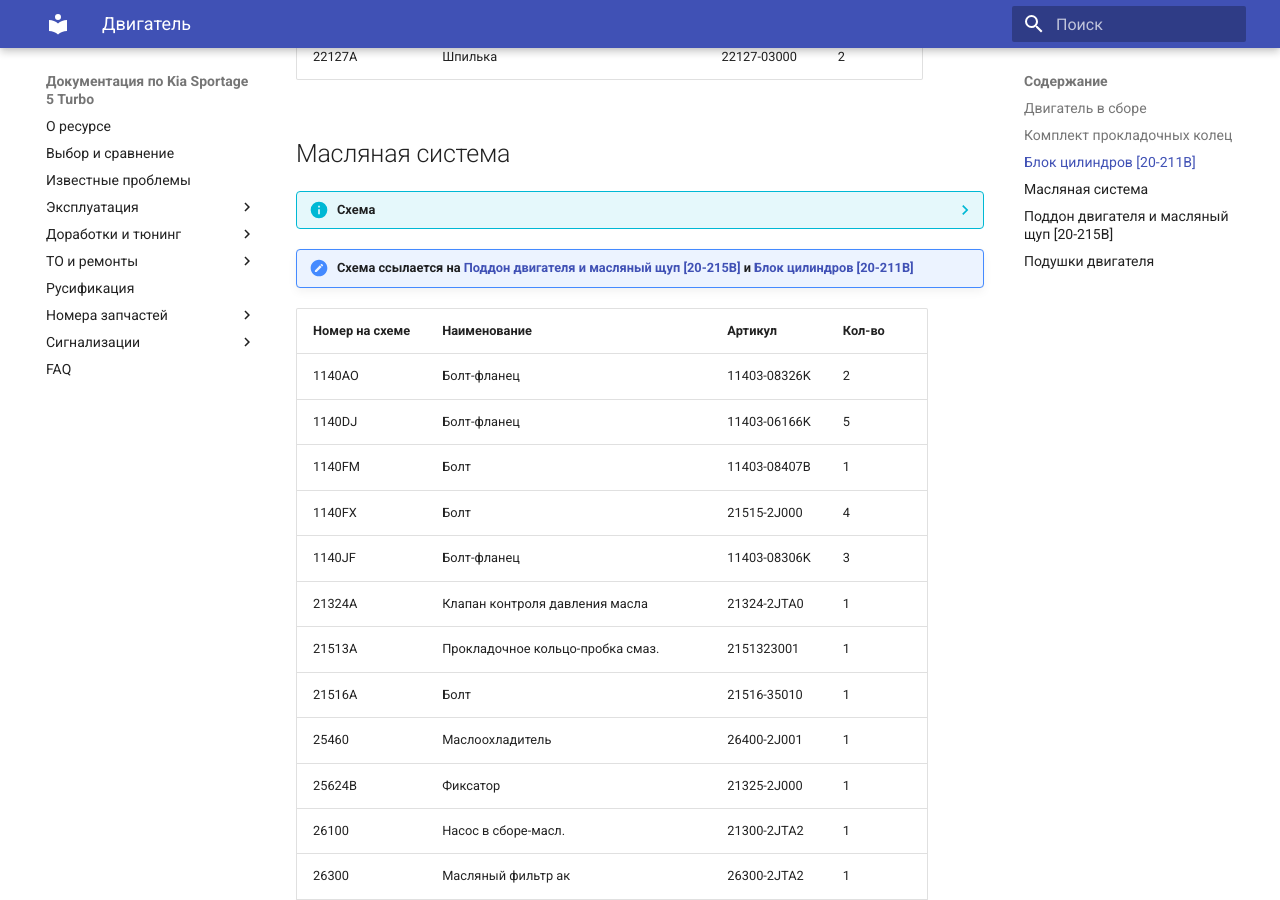
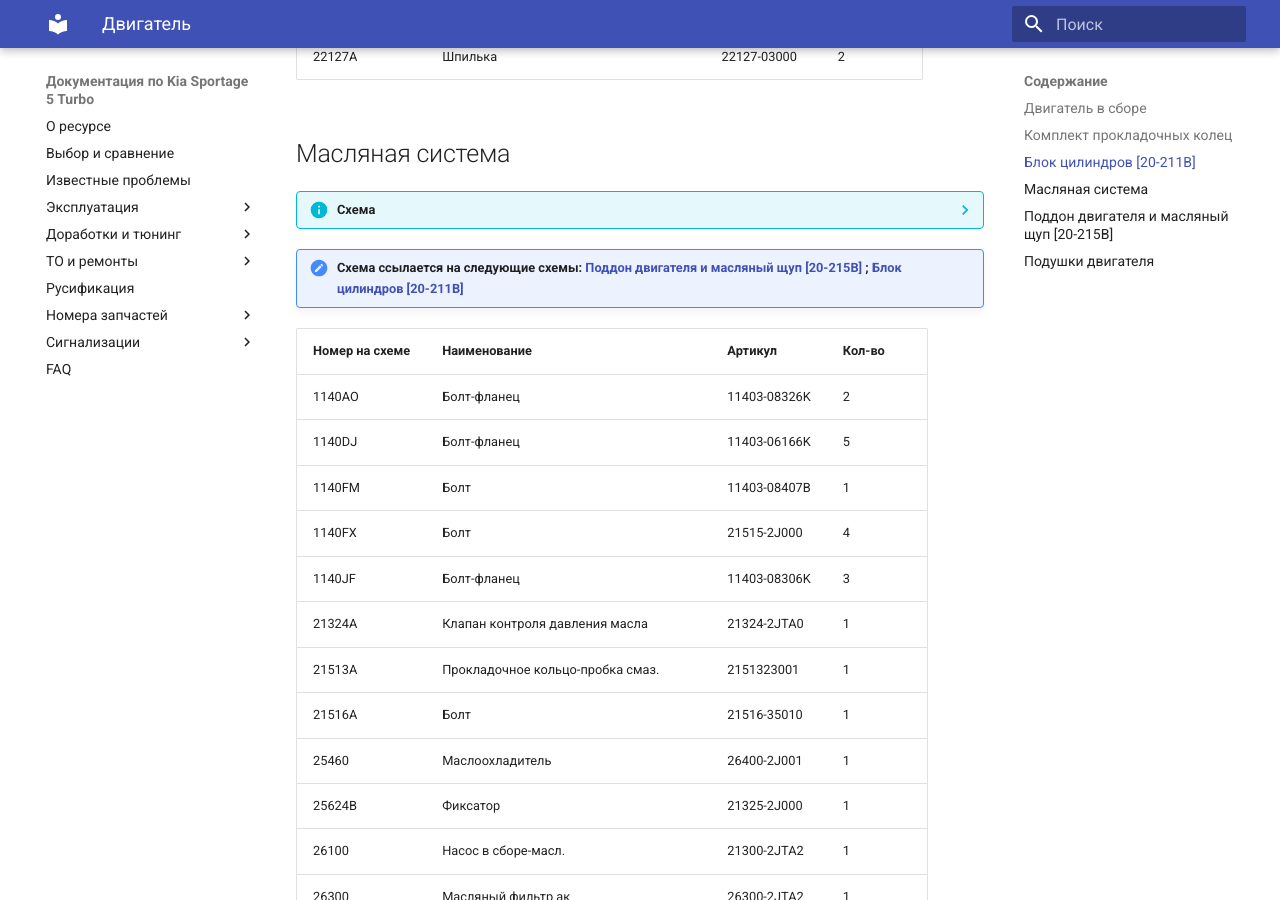
Before and after one commit to kia-sportage-docs/kia-sport5-docs, an MkDocs documentation site: the page built from docs/schemas/2_0_flagship_2024/motor.md, in a window 1280 px wide and 900 px high, scrolled down 1873 px. Built offline with MkDocs 1.6.1 and Material for MkDocs 9.7.7, drawn with Linux system fonts in a browser that asks for light colours; some of the changed text lies outside the part shown.

Commit message:
Схемы из TIS

```diff
--- a/docs/schemas/2_0_flagship_2024/motor.md
+++ b/docs/schemas/2_0_flagship_2024/motor.md
@@ -58,7 +58,7 @@
 ??? info "Схема"
     <center>![Image title](../../images/schema/motor_5.png)</center>
 
-!!! note "Схема ссылается на [Поддон двигателя и масляный щуп [20-215B]](#20-215b) и [Блок цилиндров [20-211B]](#20-211b)"
+!!! note "Схема ссылается на следующие схемы: [Поддон двигателя и масляный щуп [20-215B]](#20-215b) ; [Блок цилиндров [20-211B]](#20-211b)"
 
 | Номер на схеме | Наименование | Артикул | Кол-во |
 |---|---|---|---|
@@ -119,6 +119,8 @@
 ??? info "Схема "
     <center>![Image title](../../images/schema/motor_7.png)</center>
 
+!!! note "Схема ссылается на следующие схемы: 60-624 и 60-640"
+
 | Номер на схеме | Наименование | Артикул | Кол-во |
 |---|---|---|---|
 |1124AA| Болт | 21891-2Z000| 2 |
```
